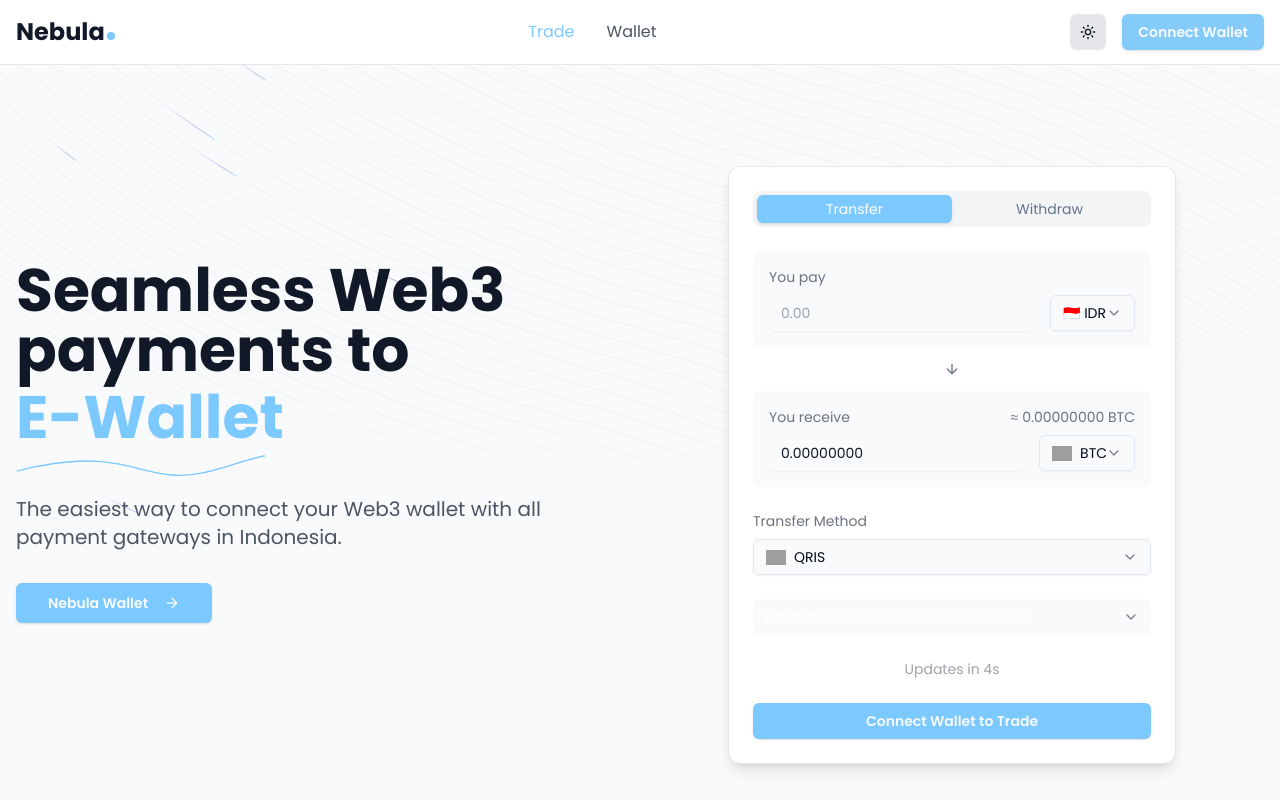
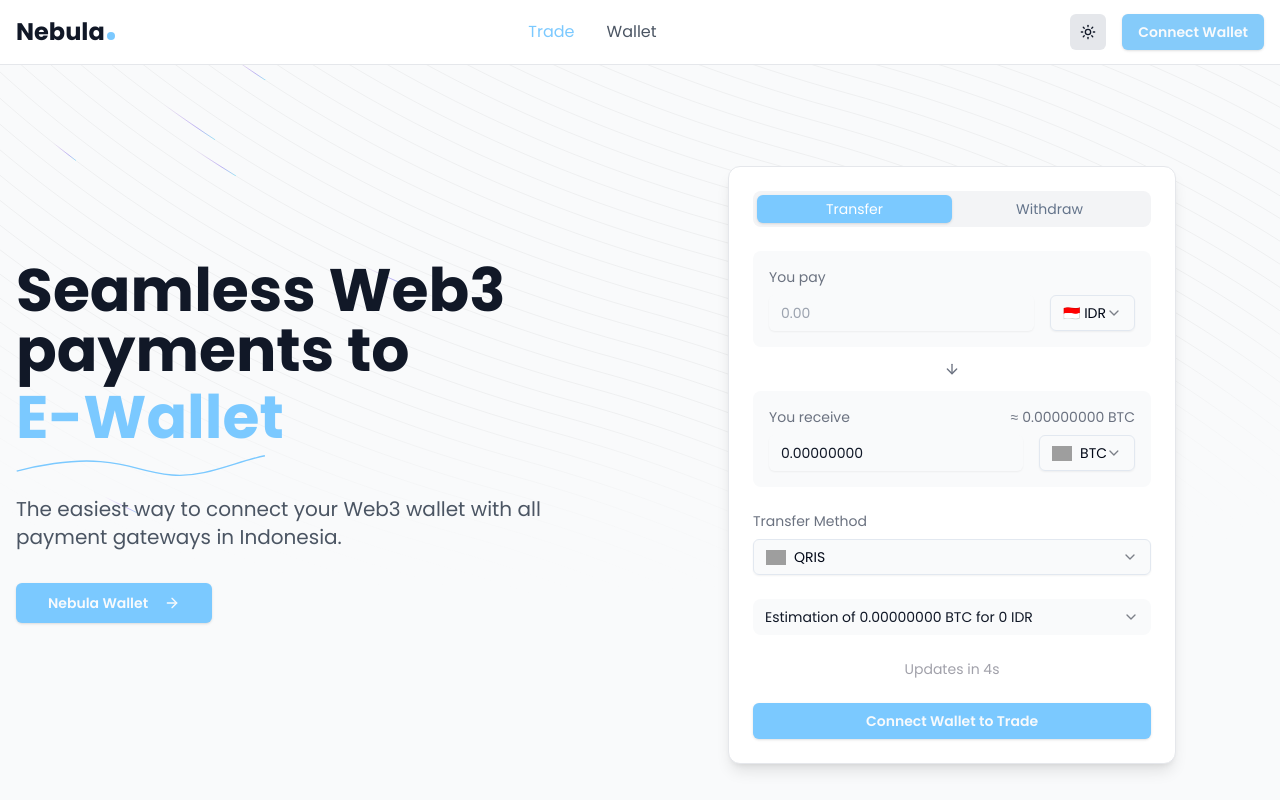
Before and after one commit to Wisnusat/nebula, a Next.js app: page / in a window 1280 px wide. Shown: the top 800 px of the page. Built offline with nearby package versions, Linux system fonts and the light colour scheme; grey boxes are pictures that could not be loaded.

Commit message:
fix/wording color on trade

```diff
--- a/components/views/trade.tsx
+++ b/components/views/trade.tsx
@@ -215,7 +215,7 @@
         <div className="w-full bg-gray-50 dark:bg-gray-700 rounded-lg px-3 py-2">
           <Collapsible open={isOpen} onOpenChange={setIsOpen}>
             <CollapsibleTrigger className="flex w-full items-center justify-between">
-              <span className="text-sm text-white">Estimation of {(parseFloat(amount || '0') / quote).toFixed(8)} {crypto.label} for {amount || 0} {currency.label}</span>
+              <span className="text-sm dark:text-white text-gray-900">Estimation of {(parseFloat(amount || '0') / quote).toFixed(8)} {crypto.label} for {amount || 0} {currency.label}</span>
               {isOpen ? (
                 <ChevronUp className="h-4 w-4 opacity-50" />
               ) : (
```
Also changed, not shown: 1 other file (tests, documents, lock files or other folders).
